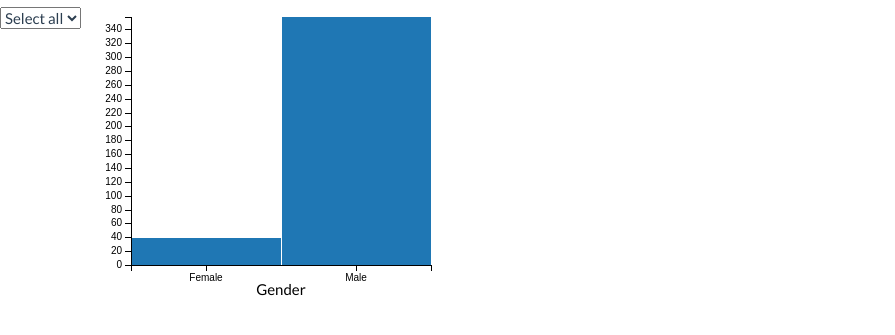
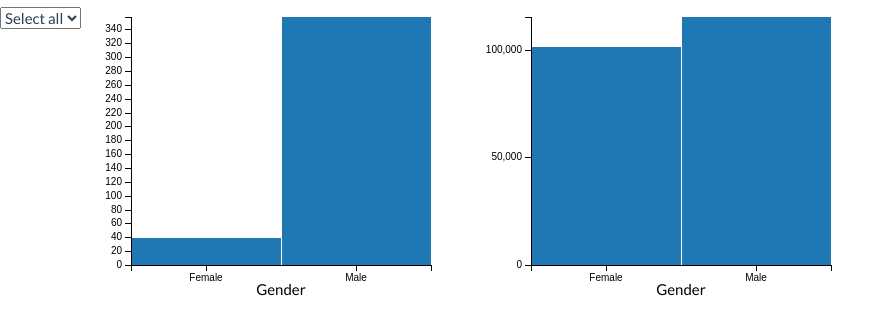
Before and after one commit to jdtiding/Dashboard, a plain HTML site: page index.html in a window 1280 px wide. Shown: the part 67-402 px from the top of the page, without its empty margins (0-895 px from the left). Drawn offline with Linux system fonts and the light colour scheme.

Commit message:
Added average salary barchart

```diff
--- a/index.html
+++ b/index.html
@@ -20,8 +20,11 @@
 </head>
 <body>
 <h1>Gender Academia</h1>
+
 <div id="discipline-selector"></div>
 <div id="gender-balance"></div>
+<div class="" id="average-salary"></div>
+
 </body>
 
 </html>
--- a/static/js/graph.js
+++ b/static/js/graph.js
@@ -25,12 +25,20 @@ function makeGraphs(error, salaryData) {
   // crossfilter ,one for the whole dashboard
   var ndx = crossfilter(salaryData);
 
+  //step 4 we can't see anytghing on the graph because our data are strings
+  // change them for integers:
+  salaryData.forEach(function (d) {
+    d.salary = parseInt(d.salary);
+  })
     // step 2 - add discipline selector next to the graph:
     show_discipline_selector(ndx);
 
     // we pass our variable from ndx to function that is
     // going to draw a graph, call it whatever you like:
     show_gender_balance(ndx);
+
+    // step 3 call function average salary:
+    show_average_salary(ndx);
 
     dc.renderAll();
   }
@@ -70,3 +78,61 @@ function show_gender_balance(ndx) {
         .xAxisLabel("Gender")
         .yAxis().ticks(20);
     }
+// step 3 create function for average salary:
+function show_average_salary(ndx) {
+      var dim = ndx.dimension(dc.pluck('sex'));
+
+      function add_item(p, v) {
+        p.count++;
+        p.total += v.salary;
+        p.average = p.total / p.count;
+        return p;
+      }
+
+      function remove_item(p, v) {
+        p.count--;
+        if (p.count == 0) {
+          p.total = 0;
+          p.average = 0;
+        } else {
+          p.total -= v.salary;
+          p.average = p.total / p.count;
+        }
+        return p;
+      }
+
+      function initialise() {
+        return { count: 0, total: 0, average: 0 };
+      }
+
+      var averageSalaryByGender = dim.group().reduce(add_item, remove_item, initialise);
+
+      // step 4 plot barchart:
+
+      dc.barChart("#average-salary")
+        .width(400)
+        .height(300)
+        .margins({ top: 10, right: 50, bottom: 30, left: 50 })
+        // var dim
+        .dimension(dim)
+        // var averageSalaryByGender is our group
+        .group(averageSalaryByGender)
+
+        // because we use reduce function we have to use valueAccessor and indicate
+        //which value we want to see, in this case average (function initialise)
+        //add toFixed(2) to reduce number of decimals:
+        .valueAccessor(function (d) {
+          return d.value.average.toFixed(2);
+        })
+        // animation
+        .transitionDuration(500)
+        // ordinal scale because we don't have numbers only male or female;
+        .x(d3.scale.ordinal())
+        .xUnits(dc.units.ordinal)
+
+        .elasticY(true)
+
+        .xAxisLabel("Gender")
+        .yAxis().ticks(4);
+
+    }
```
Lines whose indentation alone changed are shown as unchanged.
